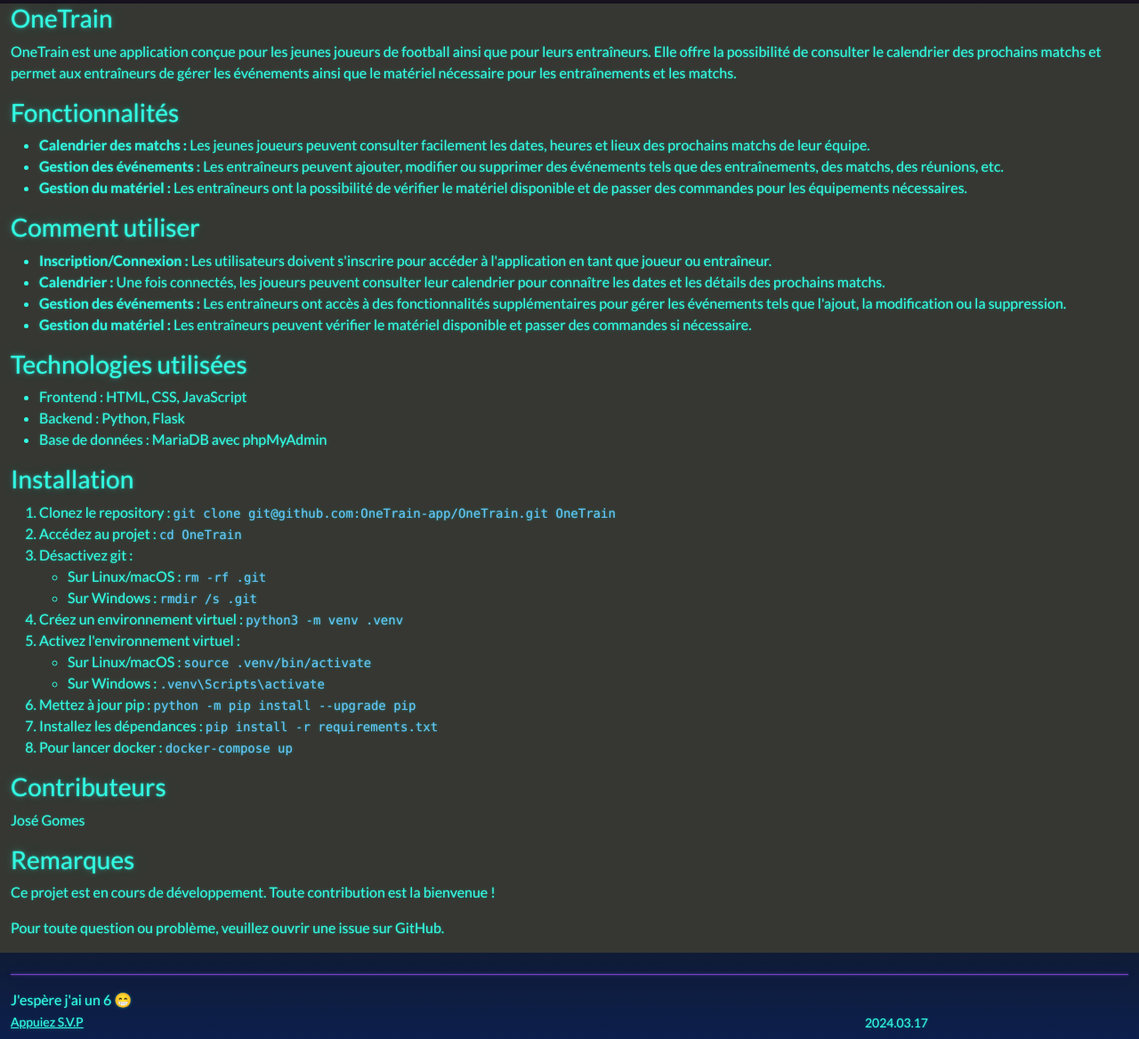
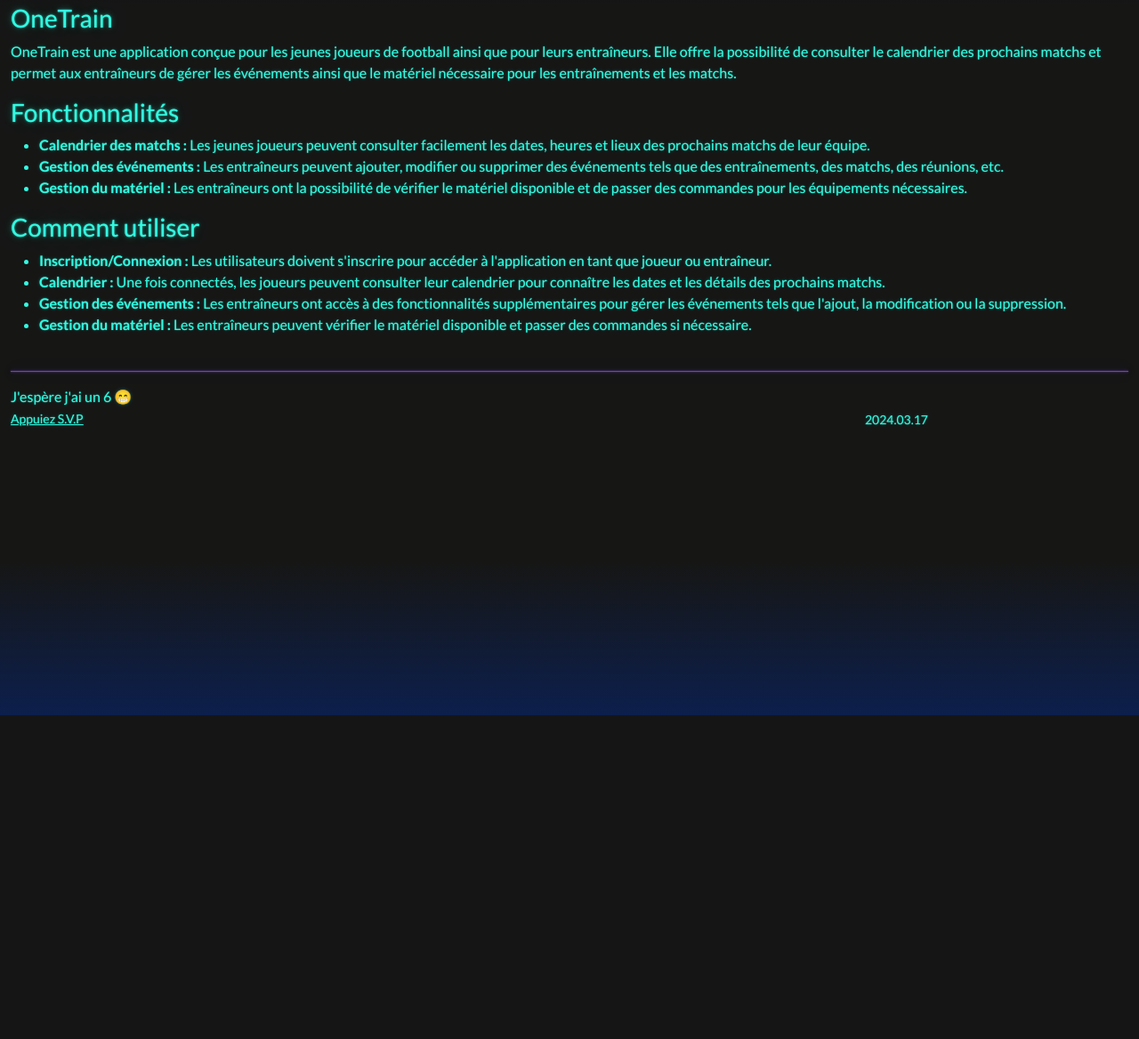
Before and after one commit to OneTrain-app/OneTrain, a Python web app: template APP_FILMS_164/templates/home.html in a window 1280 px wide. Shown: the part 56-1224 px from the top of the page at 89% size. After the commit the page ends 860 px from the top, so only its background shows below. Run offline with Jinja, Linux system fonts and the light colour scheme; the template is opened without the code that fills it, so the values that code supplies are empty.

Commit message:
Finish Home.html

```diff
--- a/APP_FILMS_164/templates/home.html
+++ b/APP_FILMS_164/templates/home.html
@@ -1,7 +1,7 @@
 {% extends "base.html" %}
 {% block title %} Homepage OneTrain {% endblock %}
 {% block body %}
-<div class="container-fluid" style="background: #363732;">
+<div class="container-fluid">
     <div class="row">
         <div class="col-md-12">
             <h3>
@@ -41,46 +41,6 @@
                     <strong>Gestion du matériel :</strong> Les entraîneurs peuvent vérifier le matériel disponible et passer des commandes si nécessaire.
                 </li>
             </ul>
-			<h3>
-				Technologies utilisées
-			</h3>
-			<ul>
-				<li class="list-item">Frontend : HTML, CSS, JavaScript</li>
-				<li class="list-item">Backend : Python, Flask</li>
-				<li class="list-item">Base de données : MariaDB avec phpMyAdmin</li>
-			</ul>
-			<h3>
-				Installation
-			</h3>
-			<ol>
-				<li class="list-item">Clonez le repository : <code>git clone git@github.com:OneTrain-app/OneTrain.git OneTrain</code></li>
-				<li class="list-item">Accédez au projet : <code>cd OneTrain</code></li>
-				<li class="list-item">Désactivez git :
-					<ul>
-						<li class="list-item">Sur Linux/macOS : <code>rm -rf .git</code></li>
-						<li class="list-item">Sur Windows : <code>rmdir /s .git</code></li>
-					</ul>
-				</li>
-				<li class="list-item">Créez un environnement virtuel : <code>python3 -m venv .venv</code></li>
-				<li class="list-item">Activez l'environnement virtuel :
-					<ul>
-						<li class="list-item">Sur Linux/macOS : <code>source .venv/bin/activate</code></li>
-						<li class="list-item">Sur Windows : <code>.venv\Scripts\activate</code></li>
-					</ul>
-				</li>
-				<li class="list-item">Mettez à jour pip : <code>python -m pip install --upgrade pip</code></li>
-				<li class="list-item">Installez les dépendances : <code>pip install -r requirements.txt</code></li>
-				<li class="list-item">Pour lancer docker : <code>docker-compose up</code></li>
-			</ol>
-			<h3>
-				Contributeurs
-			</h3>
-			<p>José Gomes</p>
-			<h3>
-				Remarques
-			</h3>
-			<p>Ce projet est en cours de développement. Toute contribution est la bienvenue !</p>
-			<p>Pour toute question ou problème, veuillez ouvrir une issue sur GitHub.</p>
         </div>
     </div>
 </div>
```
Lines whose indentation alone changed are shown as unchanged.
